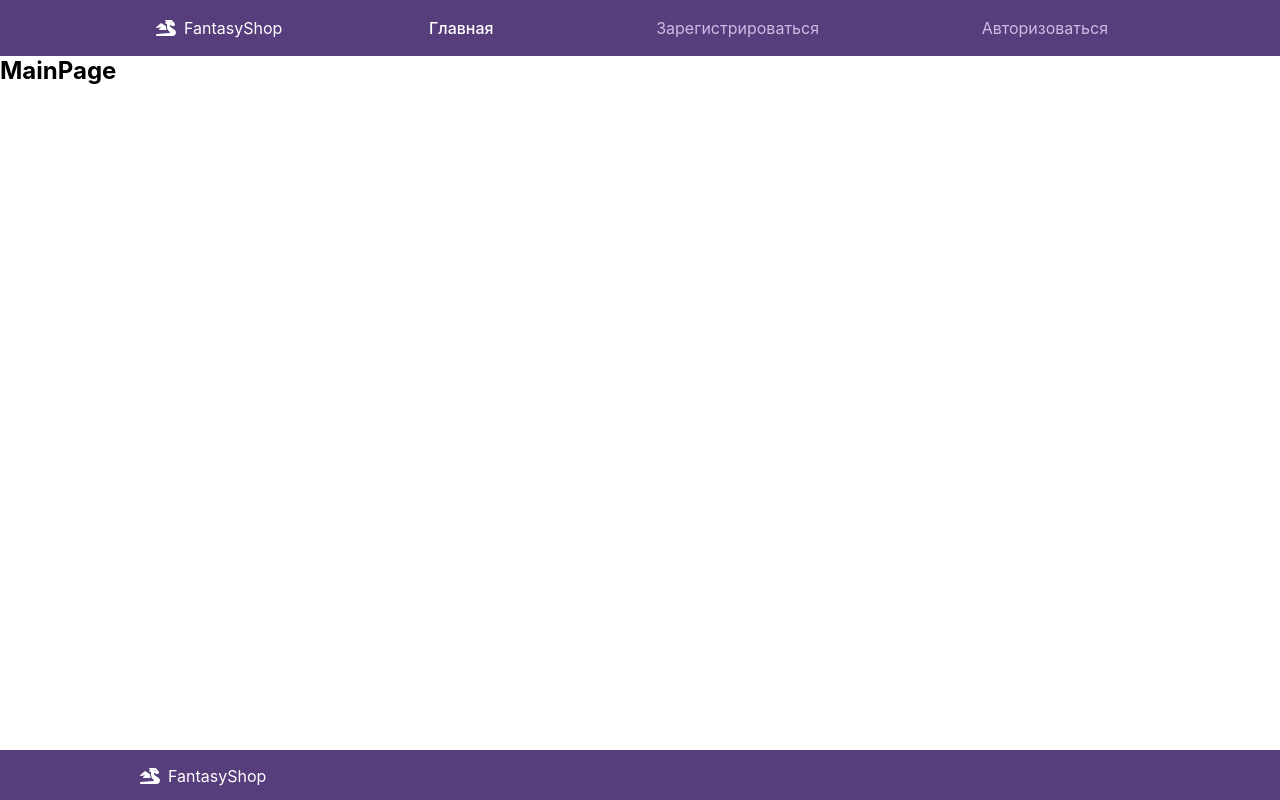
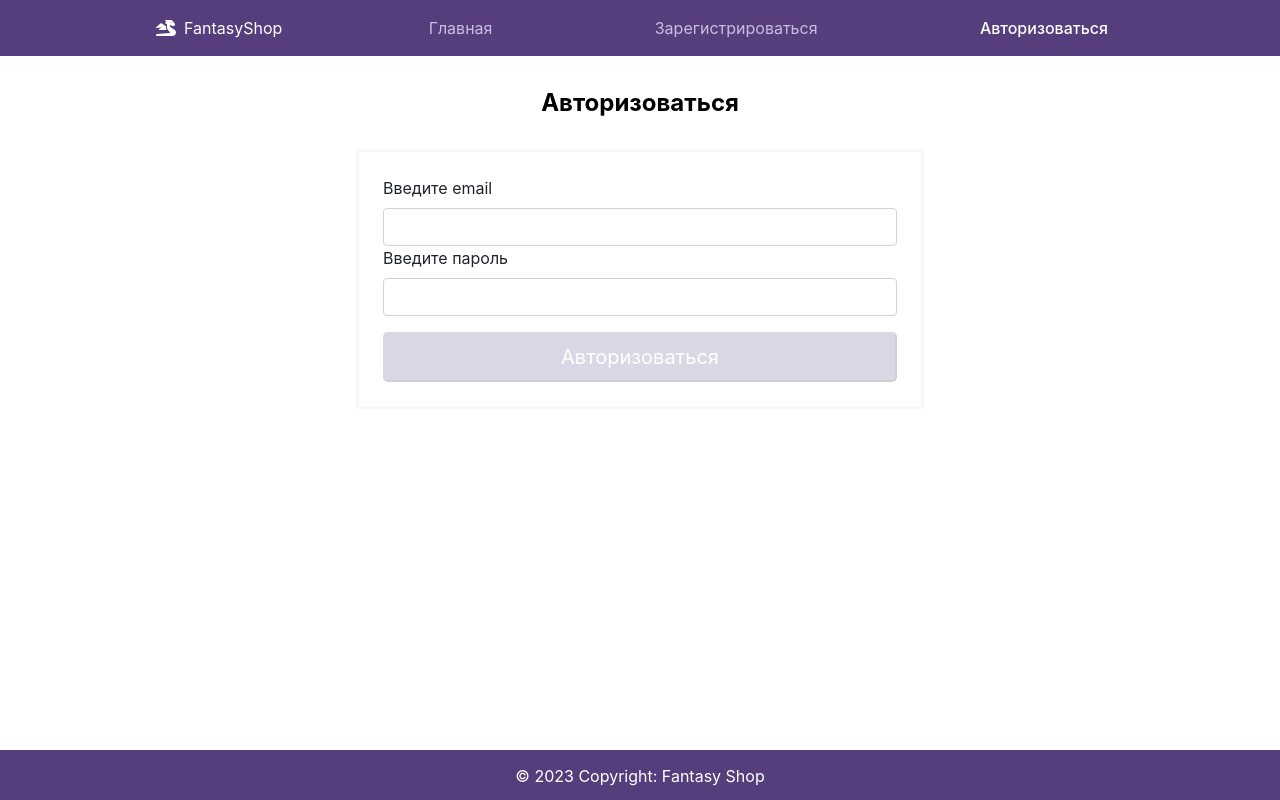
Before and after one commit to matveygrevtsov/fantasy_shop, a React (Create React App) app: page /#/signin in a window 1280 px wide. Before the commit this address led to /. Built offline with nearby package versions, Linux system fonts and the light colour scheme; no server answers.

Commit message:
Добавил copyright в Footer (#29)
Co-authored-by: matveygrevtsov <matveygrevcov@gmail.com>

```diff
--- a/src/components/Header/components/Footer/Footer.module.css
+++ b/src/components/Header/components/Footer/Footer.module.css
@@ -2,9 +2,6 @@
   height: 50px;
   background-color: var(--color-primary);
   padding: 1rem;
+  text-align: center;
+  color: white;
 }
-
-.container {
-  margin: auto;
-  max-width: 1000px;
-}
--- a/src/components/Header/components/Footer/Footer.tsx
+++ b/src/components/Header/components/Footer/Footer.tsx
@@ -1,5 +1,5 @@
 import cn from "classnames";
-import { Logo } from "../../../Logo/Logo";
+import { constants } from "../../../../constants";
 
 import s from "./Footer.module.css";
 
@@ -8,11 +8,7 @@ interface Props {
 }
 
 export const Footer: React.FC<Props> = ({ className }) => {
-  return (
-    <footer className={cn(s.root, className)}>
-      <div className={s.container}>
-        <Logo />
-      </div>
-    </footer>
-  );
+  const { copyright } = constants.Footer;
+
+  return <footer className={cn(s.root, className)}>{copyright}</footer>;
 };
--- a/src/constants.ts
+++ b/src/constants.ts
@@ -68,6 +68,9 @@ export const constants = {
   Header: {
     logoutText: "Выйти",
   },
+  Footer: {
+    copyright: "© 2023 Copyright: Fantasy Shop",
+  },
   firebaseConfig: {
     apiKey: "AIzaSyAJxRpwaEfKfGYkXjyk6dPAy82noOBLKXg",
     authDomain: "fantasyshop-a4a0b.firebaseapp.com",
```
